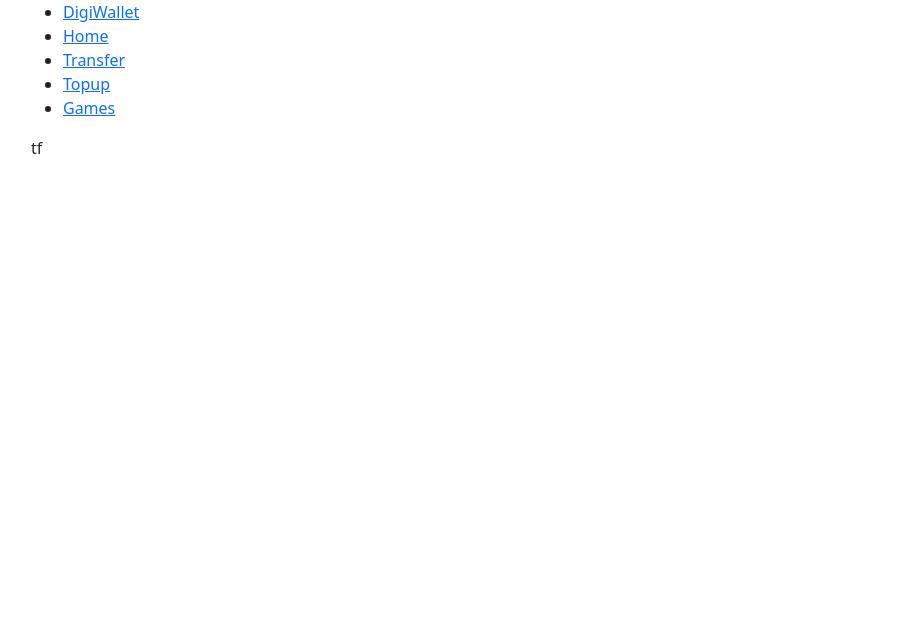
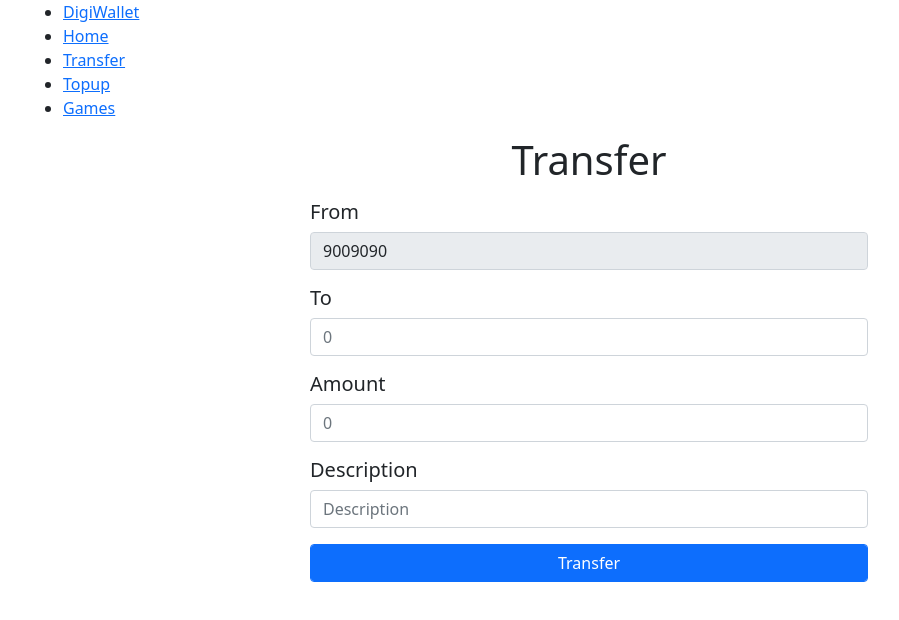
Before and after one commit to arifdarma/wallet_react, a React (Create React App) app: page /transfer in a window 1280 px wide. Shown: the top 620 px of the page, without its empty margins (51-950 px from the left). Built offline with nearby package versions, Linux system fonts and the light colour scheme.

Commit message:
feat: add transfer pages

```diff
--- a/src/Components/ModalResponse.js
+++ b/src/Components/ModalResponse.js
@@ -2,6 +2,7 @@ import { Link } from 'react-router-dom';
 
 function ModalResponse(props) {
   const { status, modalHeader, dataModal } = props;
+  console.log(status);
   return (
     <div>
       {
@@ -21,7 +22,7 @@ function ModalResponse(props) {
                           <div className="modal-header" style={{ justifyContent: 'center' }}>
                             <h5 className="modal-title" id="staticBackdropLabel">{modalHeader.type}</h5>
                           </div>
-                          <h2 className="text-success">{modalHeader.message}</h2>
+                          <h2 className="text-success" style={{ textAlign: 'center' }}>{modalHeader.message}</h2>
                           <div className="modal-body" style={{ textAlign: 'left' }}>
                             <div className="row justify-content-between">
                               <div className="col-6">
--- /dev/null
+++ b/src/Components/transferPages/TransferInput.js
@@ -0,0 +1,46 @@
+import ModalResponse from '../ModalResponse';
+
+function TransferInput(props) {
+  const {
+    handleChange, handleSubmit, status, dataModal, modalHeader, transfer,
+  } = props;
+  return (
+    <div>
+      <div className="row-12 text-center">
+        <h1>Transfer</h1>
+      </div>
+      <div className="col-12 text-center">
+        <form onSubmit={handleSubmit}>
+          <div className="col-12 my-3">
+            <label htmlFor="source" className="col-6">
+              <h5 style={{ textAlign: 'left' }}>From</h5>
+              <input className="form-control" id="source" type="text" placeholder="9009090" value="9009090" name="source" disabled />
+            </label>
+          </div>
+          <div className="col-12 my-3">
+            <label htmlFor="destination" className="col-6">
+              <h5 style={{ textAlign: 'left' }}>To</h5>
+              <input className="form-control" id="destination" type="text" placeholder="0" value={transfer.destination} name="destination" onChange={handleChange} />
+            </label>
+          </div>
+          <div className="col-12 my-3">
+            <label htmlFor="amountTransfer" className="col-6">
+              <h5 style={{ textAlign: 'left' }}>Amount</h5>
+              <input className="form-control" id="amountTransfer" type="number" placeholder="0" value={transfer.amount} name="amount" onChange={handleChange} required />
+            </label>
+          </div>
+          <div className="col-12 my-3">
+            <label htmlFor="descriptionTransfer" className="col-6">
+              <h5 style={{ textAlign: 'left' }}>Description</h5>
+              <input className="form-control" id="descriptionTransfer" type="text" placeholder="Description" value={transfer.description} name="description" onChange={handleChange} />
+            </label>
+          </div>
+          <input type="submit" className="btn btn-primary form-control w-50" value="Transfer" />
+        </form>
+      </div>
+      <ModalResponse dataModal={dataModal} status={status} modalHeader={modalHeader} />
+    </div>
+  );
+}
+
+export default TransferInput;
--- a/src/Pages/TransferPages.js
+++ b/src/Pages/TransferPages.js
@@ -1,6 +1,78 @@
+import { useState } from 'react';
+import { Modal } from 'bootstrap';
+import TransferInput from '../Components/transferPages/TransferInput';
+
 function TransferPages() {
+  const [status, setStatus] = useState(200);
+  const [transfer, setTransfer] = useState({
+    source: '9009090',
+    destination: '',
+    amount: '',
+    description: '',
+  });
+  const [dataModal, setDataModal] = useState({
+    id: 1,
+    transactionType: 'DEBIT',
+    amount: 0,
+    sourceWalletID: 9009090,
+    destinationWalletID: 0,
+    description: '',
+    date: '',
+  });
+
+  const handleChange = (event) => {
+    setTransfer({
+      ...transfer, [event.target.name]: event.target.value,
+    });
+  };
+
+  const handleSubmit = (event) => {
+    console.log('call');
+    const postTransfer = 'http://localhost:3008/wallets/9009090/transactions';
+    const transferObj = {
+      transactionType: 'DEBIT',
+      amount: Number(transfer.amount),
+      walletID: Number(transfer.destination),
+      description: transfer.description,
+    };
+
+    fetch(postTransfer, {
+      method: 'POST',
+      headers: {
+        'Content-Type': 'application/json',
+      },
+      body: JSON.stringify(transferObj),
+    })
+      .then((response) => {
+        console.log(response);
+        if (!response.ok) {
+          throw new Error(response.status);
+        }
+        setStatus(response.status);
+        return response.json();
+      })
+      .then((data) => setDataModal(data))
+      .catch(() => {
+        setStatus(400);
+      });
+    const myModal = new Modal(document.getElementById('staticBackdrop'));
+    myModal.show();
+    event.preventDefault();
+  };
+
+  const modalHeader = {
+    type: 'Transfer',
+    message: 'Transfer Success',
+  };
   return (
-    <p>tf</p>
+    <TransferInput
+      modalHeader={modalHeader}
+      status={status}
+      handleChange={handleChange}
+      handleSubmit={handleSubmit}
+      dataModal={dataModal}
+      transfer={transfer}
+    />
   );
 }
 
```
